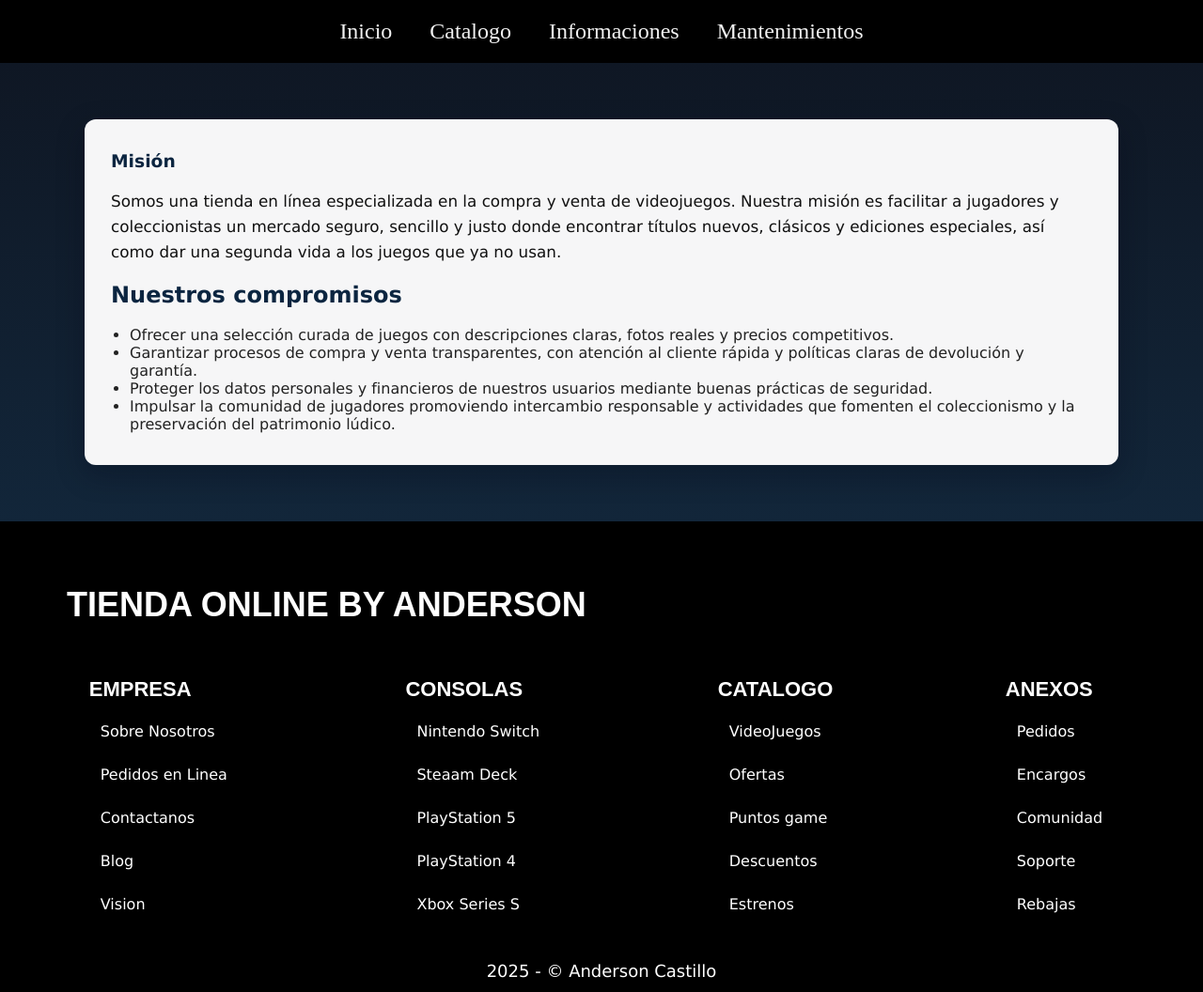
After one commit to ANDER40514/TiendaOnline, a PHP site: page /modules/Informaciones/negocio/mision.php in a window 1280 px wide. The commit adds this page. Shown: the whole page at 94% size. Run offline with PHP 8.4, Linux system fonts and the light colour scheme; data that the repository does not hold is empty.

Commit message:
feature(informaciones) - Implementacion de nuevas ventanas de Mision y vision
- Mejoras en la estructura del NAV a nivel visual, organizacional y funcional
- Mejor organizacion en los directorios y correcta conexion entre estos

```diff
--- a/data/navbar.json
+++ b/data/navbar.json
@@ -6,12 +6,12 @@
     },
     {
         "text": "Catalogo",
-        "href": "#body",
+        "href": "#",
         "class": "navbar__items",
         "sub-module": [
             {
                 "text": "Articulos",
-                "href": "#inicio",
+                "href": "#body",
                 "class": "navbar__sub-items"
             },
             {
@@ -28,22 +28,22 @@
     },
     {
         "text": "Informaciones",
-        "href": "#footer",
+        "href": "#",
         "class": "navbar__items",
         "sub-module": [
             {
                 "text": "Mision",
-                "href": "#inicio",
+                "href": "modules/informaciones/negocio/mision.php",
                 "class": "navbar__sub-items"
             },
             {
                 "text": "Vision",
-                "href": "#inicio",
+                "href": "modules/informaciones/negocio/vision.php",
                 "class": "navbar__sub-items"
             },
             {
-                "text": "Sobre Nosotros",
-                "href": "#inicio",
+                "text": "Formulario de Contacto",
+                "href": "modules/informaciones/contacto/contacto.php",
                 "class": "navbar__sub-items"
             }
         ]
@@ -55,22 +55,17 @@
         "sub-module": [
             {
                 "text": "Edicion de Juegos",
-                "href": "modules/admin-juegos/admin-juegos.php",
+                "href": "modules/mantenimientos/edicion-juegos/edicion-juegos.php",
                 "class": "navbar__sub-items"
             },
             {
-                "text": "Compra y Venta de Juegos",
-                "href": "modules/compra-venta/compra-venta.php",
-                "class": "navbar__sub-items"
-            },
-            {
-                "text": "Formulario de Contacto",
-                "href": "modules/contacto/contacto.php",
+                "text": "Venta de Juegos",
+                "href": "modules/mantenimientos/compra-venta/compra-venta.php",
                 "class": "navbar__sub-items"
             },
             {
                 "text": "Administracion de Consolas",
-                "href": "modules/consolas/consolas.php",
+                "href": "modules/mantenimientos/consolas/consolas.php",
                 "class": "navbar__sub-items"
             }
         ]
--- a/modules/contacto/contacto.css
+++ b/modules/Informaciones/contacto/contacto.css
@@ -97,3 +97,38 @@
     text-align: left;
     cursor: not-allowed
 }
+
+
+/* Estilos generales del modulo de Informaciones */
+.informacion {
+    background: linear-gradient(180deg, #0f1724 0%, #12263a 100%); /* dark-blue gradient */
+    color: #fff;
+    padding: 60px 18px;
+}
+
+.informacion__wrap {
+    max-width: 1100px;
+    margin: 0 auto;
+    background: rgba(255,255,255,0.96);
+    color: #111;
+    padding: 34px 28px;
+    border-radius: 12px;
+    box-shadow: 0 10px 30px rgba(2,6,23,0.3);
+}
+
+.informacion h1, .informacion h2 {
+    color: #0b2540;
+}
+
+.mision__lead, .vision__lead {
+    font-size: 1.05rem;
+    line-height: 1.6;
+    margin-bottom: 18px;
+}
+
+.informacion ul { margin-left: 1.25rem; color: #222 }
+
+@media (max-width: 900px) {
+    .informacion__wrap { padding: 20px; margin: 0 12px }
+    .form { width: auto; }
+}
--- /dev/null
+++ b/modules/Informaciones/negocio/mision.php
@@ -0,0 +1,36 @@
+<?php
+$pageTitle = 'Contacto | Tienda Online';
+$extraCSS = ['modules/Informaciones/contacto/contacto.css'];
+
+$pageJSON = [
+    'navbar' => 'data/navbar.json',
+    'gallery' => null,
+    'footer' => 'data/footer.json'
+];
+
+include __DIR__ . '/../../../includes/header.php';
+?>
+
+<main>
+    <section class="informacion">
+        <div class="informacion__wrap">
+            <section class="mision">
+                <h1 class="mision__title">Misión</h1>
+                <br>
+                <p class="mision__lead">Somos una tienda en línea especializada en la compra y venta de videojuegos. Nuestra misión es facilitar a jugadores y coleccionistas un mercado seguro, sencillo y justo donde encontrar títulos nuevos, clásicos y ediciones especiales, así como dar una segunda vida a los juegos que ya no usan.</p>
+
+                <h2>Nuestros compromisos</h2>
+                <br>
+                <ul>
+                    <li>Ofrecer una selección curada de juegos con descripciones claras, fotos reales y precios competitivos.</li>
+                    <li>Garantizar procesos de compra y venta transparentes, con atención al cliente rápida y políticas claras de devolución y garantía.</li>
+                    <li>Proteger los datos personales y financieros de nuestros usuarios mediante buenas prácticas de seguridad.</li>
+                    <li>Impulsar la comunidad de jugadores promoviendo intercambio responsable y actividades que fomenten el coleccionismo y la preservación del patrimonio lúdico.</li>
+                </ul>
+            </section>
+        </div>
+    </section>
+</main>
+
+
+<?php include __DIR__ . '/../../../includes/footer.php'; ?>
--- a/modules/compra-venta/submit_purchase.php
+++ b/modules/Mantenimientos/compra-venta/submit_purchase.php
@@ -24,7 +24,7 @@ if (empty($data['cliente']['nombre']) || empty($data['cliente']['email']) || emp
 }
 
 // Conectar a BD
-require_once __DIR__ . '/../../api/db.php';
+require_once __DIR__ . '/../../../api/db.php';
 
 $conn->begin_transaction();
 $messages = [];
@@ -87,7 +87,7 @@ try {
     $conn->commit();
 
     // Guardar copia de la orden en archivo (backup)
-    $purchasesFile = __DIR__ . '/../../data/purchases.json';
+    $purchasesFile = __DIR__ . '/../../../data/purchases.json';
     if (!is_dir(dirname($purchasesFile))) mkdir(dirname($purchasesFile), 0755, true);
     $backup = ['cliente' => $data['cliente'], 'items' => $data['items'], 'total' => isset($data['total']) ? $data['total'] : array_sum(array_map(function ($i) {
         return $i['precio'] * $i['cantidad'];
```
Also changed, not shown: modules/Informaciones/contacto/contacto.php (renamed from modules/contacto/contacto.php, +4 -4 lines), modules/Informaciones/negocio/vision.php (added, +35 -0 lines), modules/Mantenimientos/compra-venta/compra-venta.php (renamed from modules/compra-venta/compra-venta.php, +4 -4 lines), modules/Mantenimientos/consolas/consolas.php (renamed from modules/consolas/consolas.php, +5 -5 lines), modules/Mantenimientos/edicion-juegos/edicion-juegos.js (renamed from modules/admin-juegos/admin-juegos.js, +7 -7 lines), modules/Mantenimientos/edicion-juegos/edicion-juegos.php (renamed from modules/admin-juegos/admin-juegos.php, +5 -6 lines), modules/Informaciones/contacto/contacto.js (renamed from modules/contacto/contacto.js), modules/Informaciones/contacto/submit_contact.php (renamed from modules/contacto/submit_contact.php), modules/Mantenimientos/compra-venta/compra-venta.css (renamed from modules/compra-venta/compra-venta.css), modules/Mantenimientos/compra-venta/compra-venta.js (renamed from modules/compra-venta/compra-venta.js), modules/Mantenimientos/consolas/consolas.css (renamed from modules/consolas/consolas.css), modules/Mantenimientos/consolas/consolas.js (renamed from modules/consolas/consolas.js), modules/Mantenimientos/edicion-juegos/edicion-juegos.css (renamed from modules/admin-juegos/admin-juegos.css).
